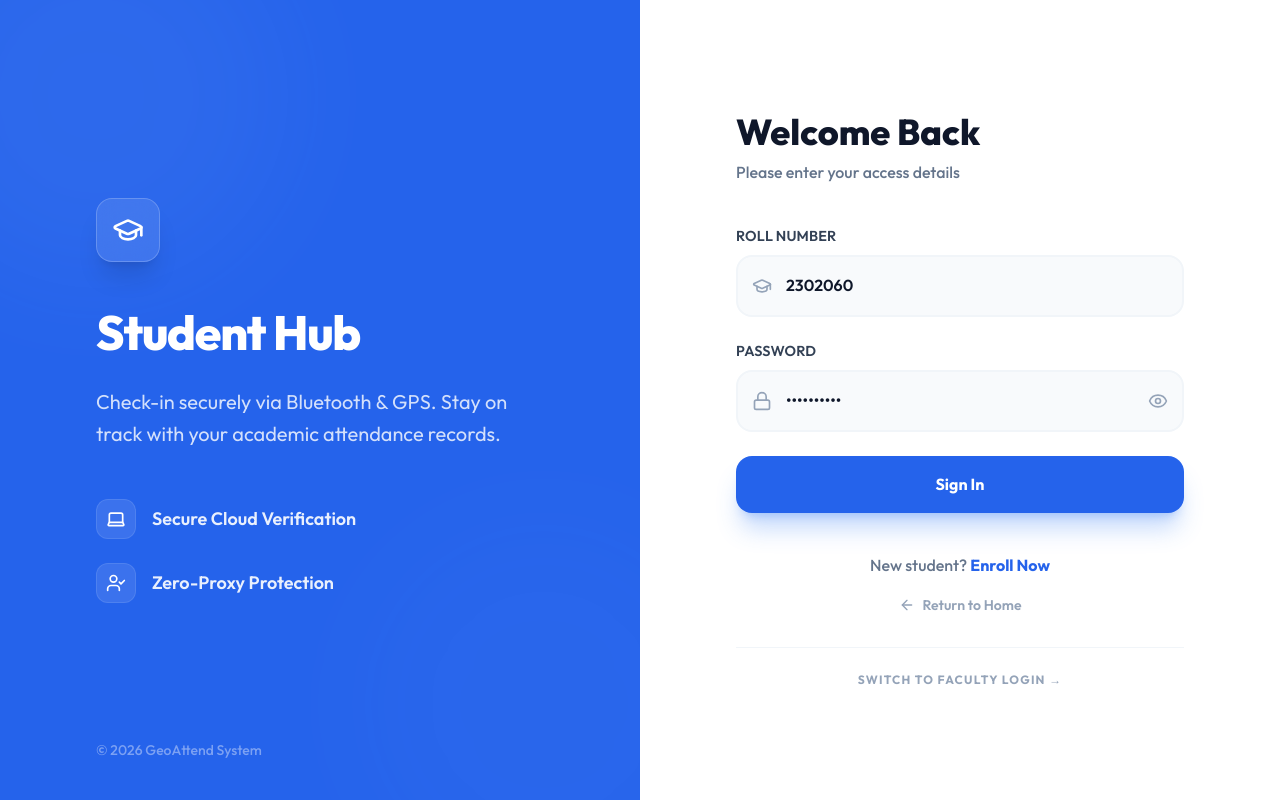
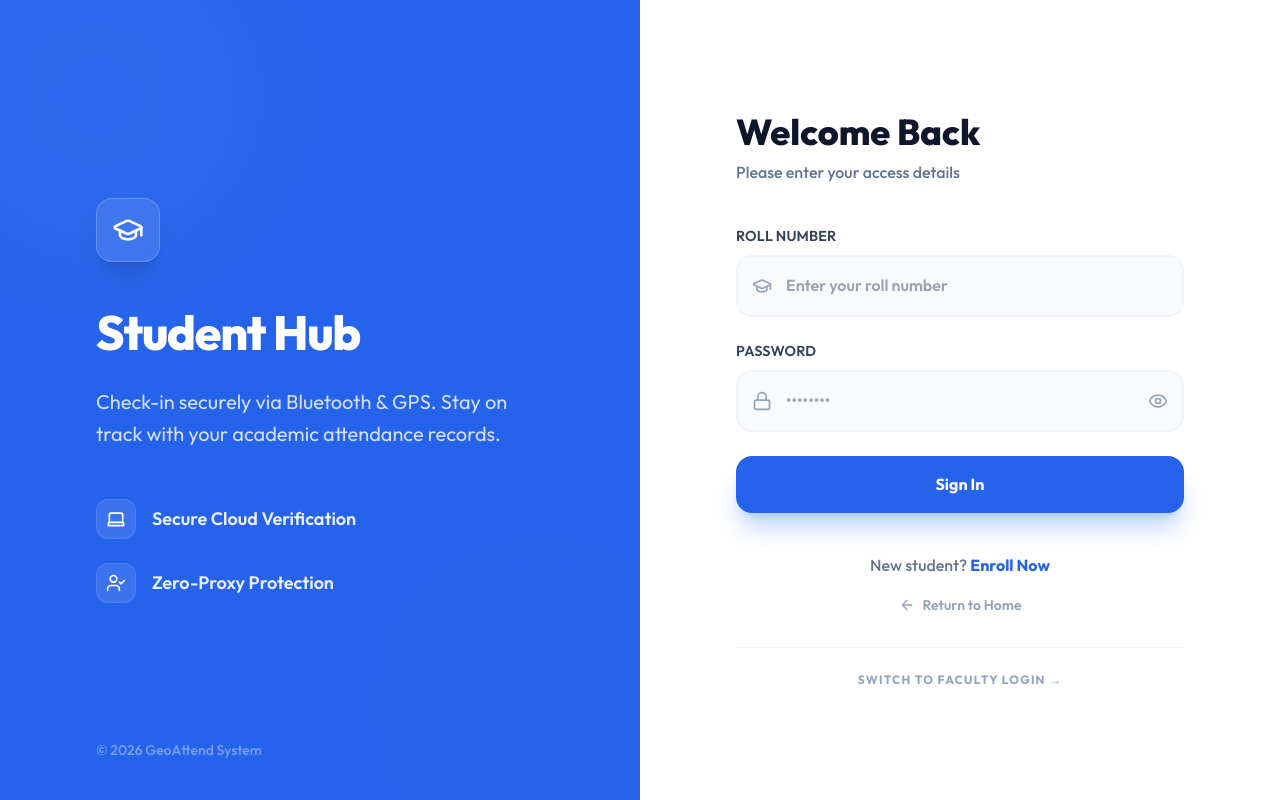
Before and after one commit to Kaushik1575/attendance, a React (Vite) app in the folder bluetooth/frontend/: page /login/student in a window 1280 px wide. Built offline with nearby package versions, Linux system fonts and the light colour scheme; no server answers.

Commit message:
Clear default login credentials to keep input fields blank

```diff
--- a/bluetooth/frontend/src/pages/Login.jsx
+++ b/bluetooth/frontend/src/pages/Login.jsx
@@ -9,8 +9,8 @@ const Login = () => {
     const { role } = useParams(); // 'teacher' or 'student'
     const navigate = useNavigate();
     const { login } = useAuth();
-    const [identifier, setIdentifier] = useState('2302060'); // email for teacher, roll_no for student
-    const [password, setPassword] = useState('student123');
+    const [identifier, setIdentifier] = useState(''); // email for teacher, roll_no for student
+    const [password, setPassword] = useState('');
     const [showPassword, setShowPassword] = useState(false);
     const [loading, setLoading] = useState(false);
 
--- a/bluetooth/frontend/src/pages/StudentLogin.jsx
+++ b/bluetooth/frontend/src/pages/StudentLogin.jsx
@@ -8,8 +8,8 @@ import { API } from '../lib/api';
 export default function StudentLogin() {
     const navigate = useNavigate()
     const { login } = useAuth()
-    const [rollNo, setRollNo] = useState('2302060')
-    const [password, setPassword] = useState('student123')
+    const [rollNo, setRollNo] = useState('')
+    const [password, setPassword] = useState('')
     const [showPassword, setShowPassword] = useState(false)
     const [loading, setLoading] = useState(false)
 
```
